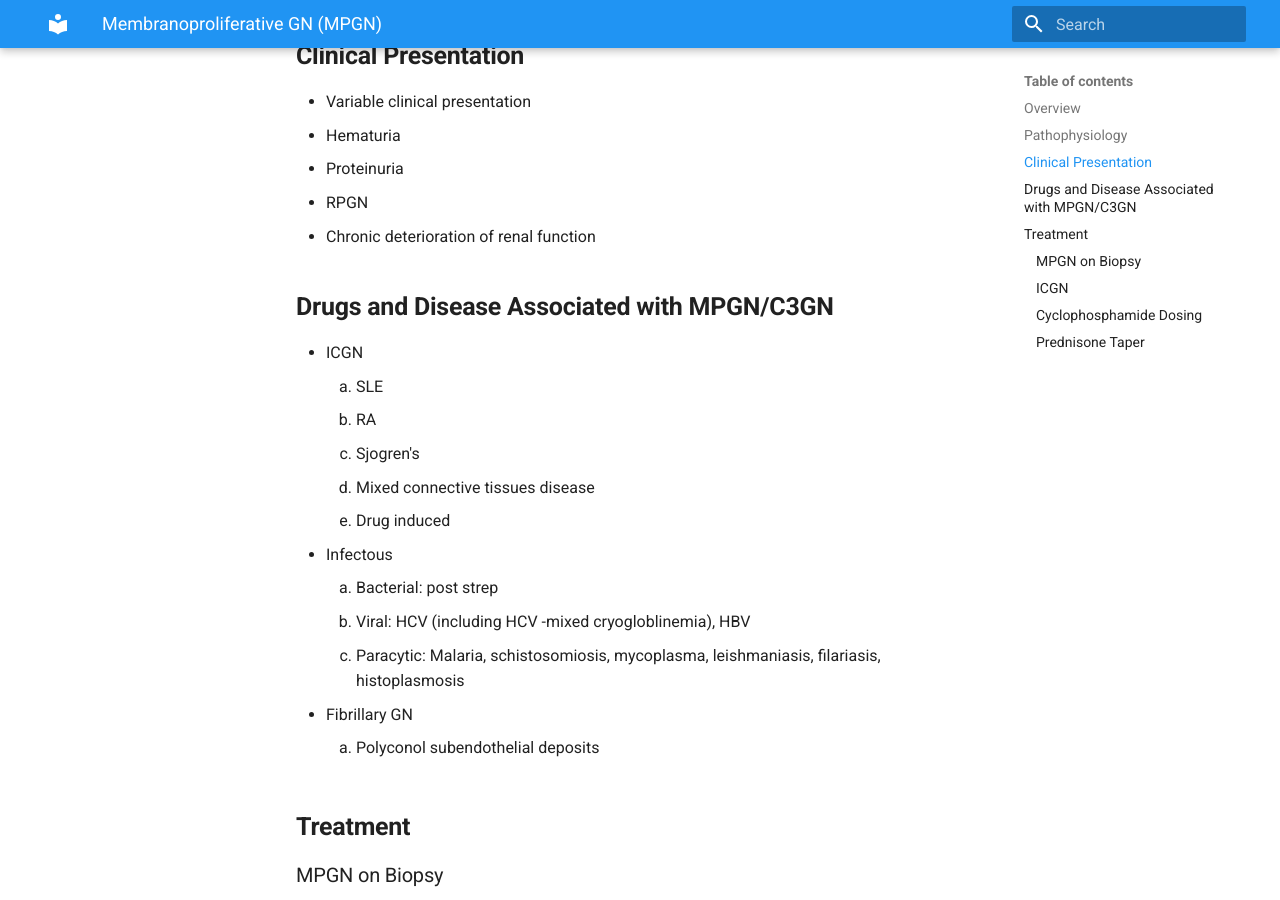
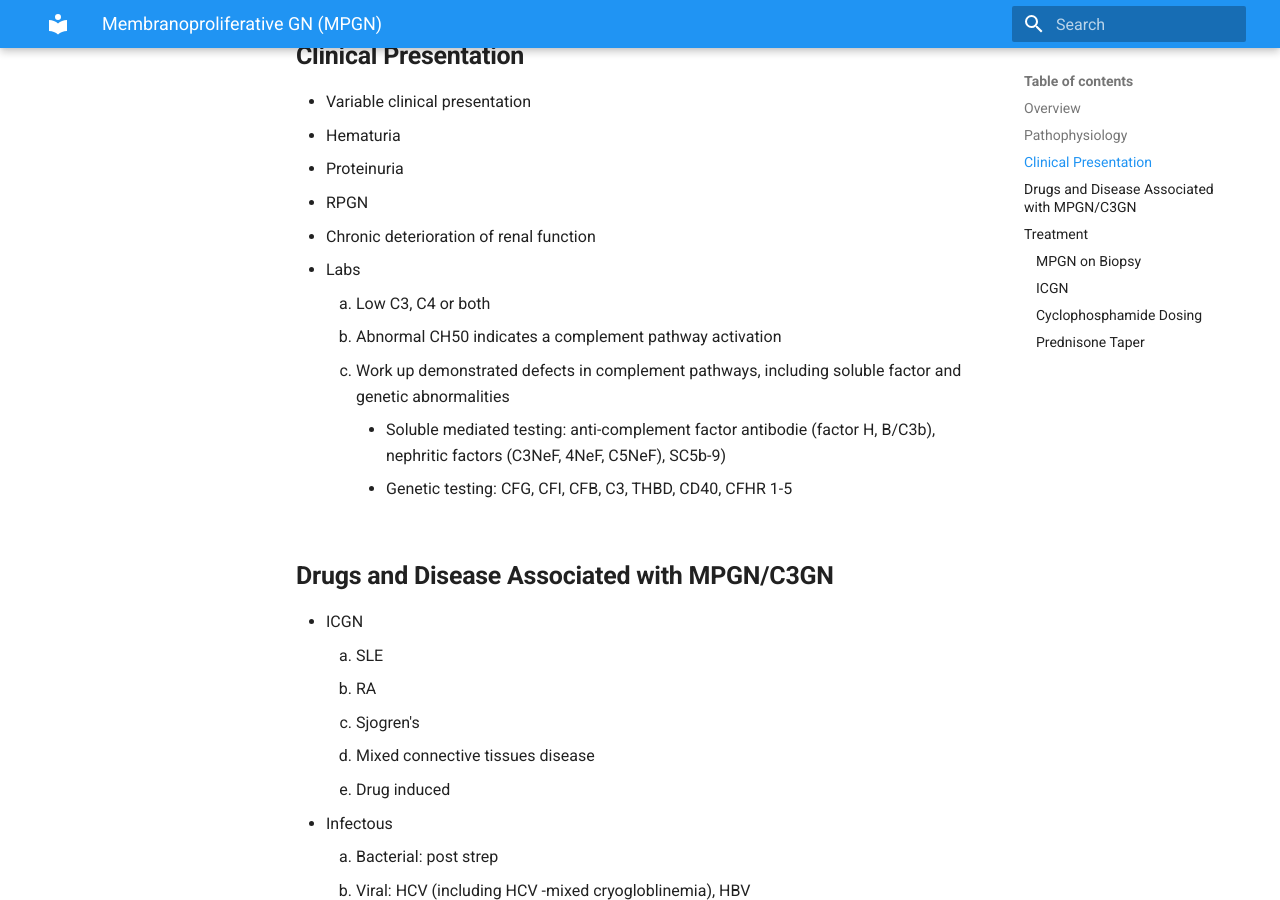
Before and after one commit to TTUNEPH2025/GN, an MkDocs documentation site: the page built from docs/MPGN-C3GN.md, in a window 1280 px wide and 900 px high, scrolled down 2307 px. Built offline with MkDocs 1.6.1 and Material for MkDocs 9.7.7, drawn with Linux system fonts in a browser that asks for light colours.

Commit message:
Update MPGN-C3GN.md

```diff
--- a/docs/MPGN-C3GN.md
+++ b/docs/MPGN-C3GN.md
@@ -55,6 +55,12 @@
   * Proteinuria
   * RPGN
   * Chronic deterioration of renal function
+  * Labs
+    1. Low C3, C4 or both
+    2. Abnormal CH50 indicates a complement pathway activation
+    3. Work up demonstrated defects in complement pathways, including soluble factor and genetic abnormalities
+        - Soluble mediated testing: anti-complement factor antibodie (factor H, B/C3b), nephritic factors (C3NeF, 4NeF, C5NeF), SC5b-9)
+        - Genetic testing: CFG, CFI, CFB, C3, THBD, CD40, CFHR 1-5
 ## **Drugs and Disease Associated with MPGN/C3GN**
   * ICGN
     1. SLE
```
